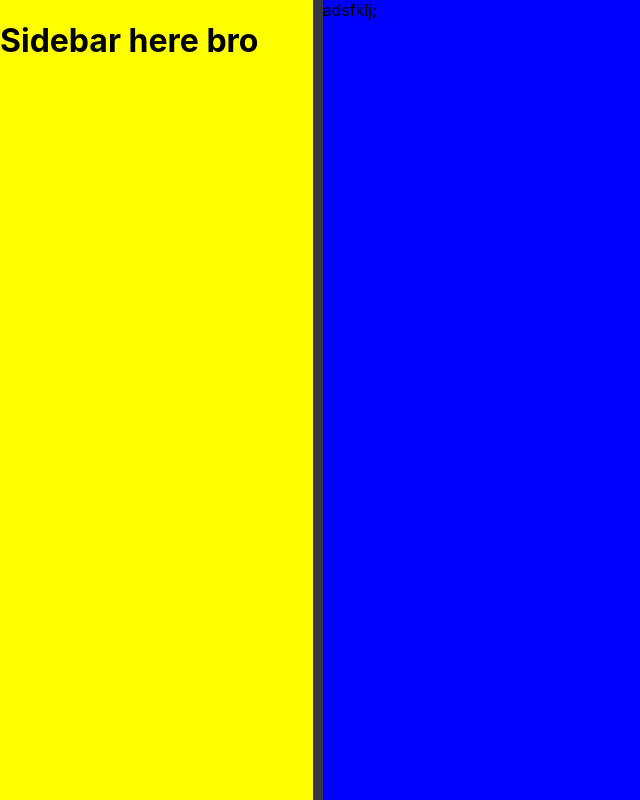
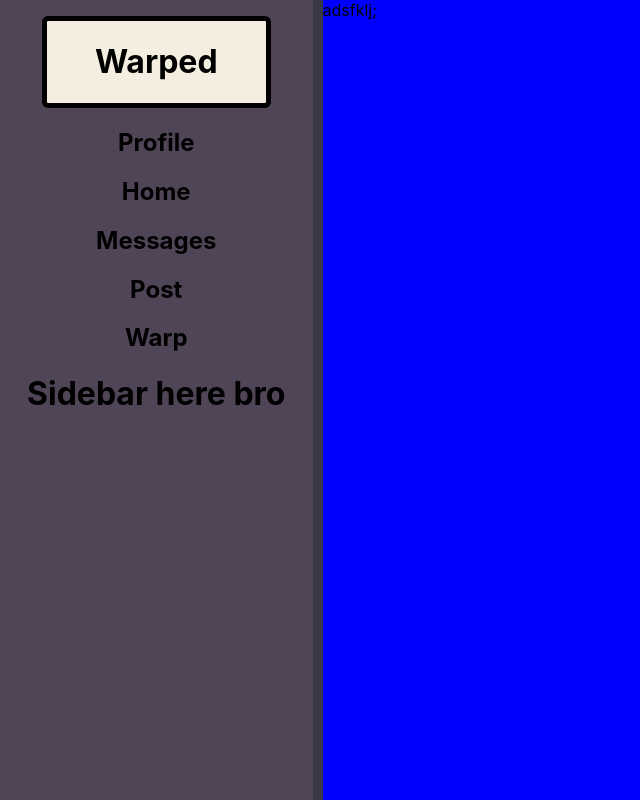
Before and after one commit to StevenWeng60/Warped, a React (Create React App) app: page / in a window 1280 px wide. Shown: the whole page, without its empty margins (0-640 px from the left). Built offline with nearby package versions, Linux system fonts and the light colour scheme.

Commit message:
Commit before adding font-awesome icons

```diff
--- a/src/App.css
+++ b/src/App.css
@@ -9,7 +9,7 @@
 }
 
 .sidebar {
-  background:yellow;
+  background: #4F4557;
   grid-column: 1;
   grid-row: 1 / 7;
 }
--- a/src/Sidebar.css
+++ b/src/Sidebar.css
@@ -1,3 +1,20 @@
 body {
   background: red;
 }
+
+.Sidebar {
+  text-align:center;
+}
+
+.websiteTitle {
+  background: #F4EEE0;
+  border: 5px solid black;
+  border-radius: 6px;
+  width: 70%;
+  margin:1em auto;
+}
+
+.sidebarOptions{
+  list-style: none;
+  padding:0;
+}
--- a/src/Sidebar.js
+++ b/src/Sidebar.js
@@ -3,6 +3,26 @@ import "./Sidebar.css"
 function Sidebar() {
   return (
     <div className="Sidebar">
+      <div className="websiteTitle">
+        <h1>Warped</h1>
+      </div>
+      <ul className="sidebarOptions">
+        <li>
+          <h2>Profile</h2>
+        </li>
+        <li>
+          <h2>Home</h2>
+        </li>
+        <li>
+          <h2>Messages</h2>
+        </li>
+        <li>
+          <h2>Post</h2>
+        </li>
+        <li>
+          <h2>Warp</h2>
+        </li>
+      </ul>
       <h1>Sidebar here bro</h1>
     </div>
   );
```
